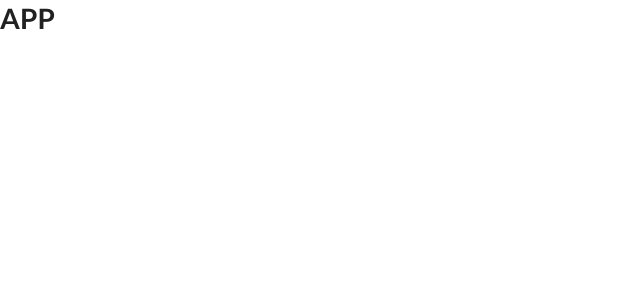
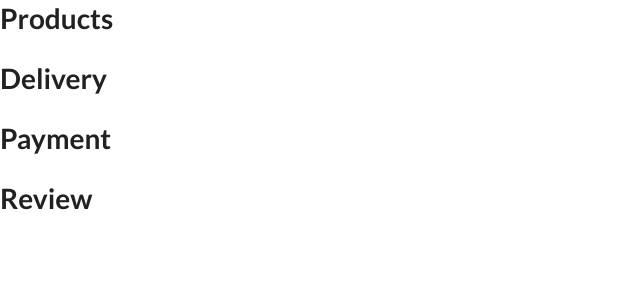
Before and after one commit to dnaimji-developer/fake-online-store, a React (Create React App) app: page / in a window 1280 px wide. Shown: the top 300 px of the page, without its empty margins (0-640 px from the left). Built offline with nearby package versions, Linux system fonts and the light colour scheme.

Commit message:
create the following components: Products, Delivery, Payment, and Review

```diff
--- a/package.json
+++ b/package.json
@@ -8,6 +8,7 @@
     "@testing-library/user-event": "^13.5.0",
     "react": "^17.0.2",
     "react-dom": "^17.0.2",
+    "react-router-dom": "^6.2.1",
     "react-scripts": "5.0.0",
     "web-vitals": "^2.1.2"
   },
--- a/src/components/App.js
+++ b/src/components/App.js
@@ -1,7 +1,19 @@
 import React from "react";
 
+import Products from "./Products";
+import Delivery from "./Delivery";
+import Payment from "./Payment";
+import Review from "./Review";
+
 const App = () => {
-	return <h1>APP</h1>;
+	return (
+		<div>
+			<Products />
+			<Delivery />
+			<Payment />
+			<Review />
+		</div>
+	);
 };
 
 export default App;
--- /dev/null
+++ b/src/components/Delivery.js
@@ -0,0 +1,7 @@
+import React from "react";
+
+const Delivery = () => {
+	return <h1>Delivery</h1>;
+};
+
+export default Delivery;
--- /dev/null
+++ b/src/components/Payment.js
@@ -0,0 +1,7 @@
+import React from "react";
+
+const Payment = () => {
+	return <h1>Payment</h1>;
+};
+
+export default Payment;
--- /dev/null
+++ b/src/components/Products.js
@@ -0,0 +1,7 @@
+import React from "react";
+
+const Products = () => {
+	return <h1>Products</h1>;
+};
+
+export default Products;
--- /dev/null
+++ b/src/components/Review.js
@@ -0,0 +1,7 @@
+import React from "react";
+
+const Review = () => {
+	return <h1>Review</h1>;
+};
+
+export default Review;
```
Also changed, not shown: 1 other file (tests, documents, lock files or other folders).
